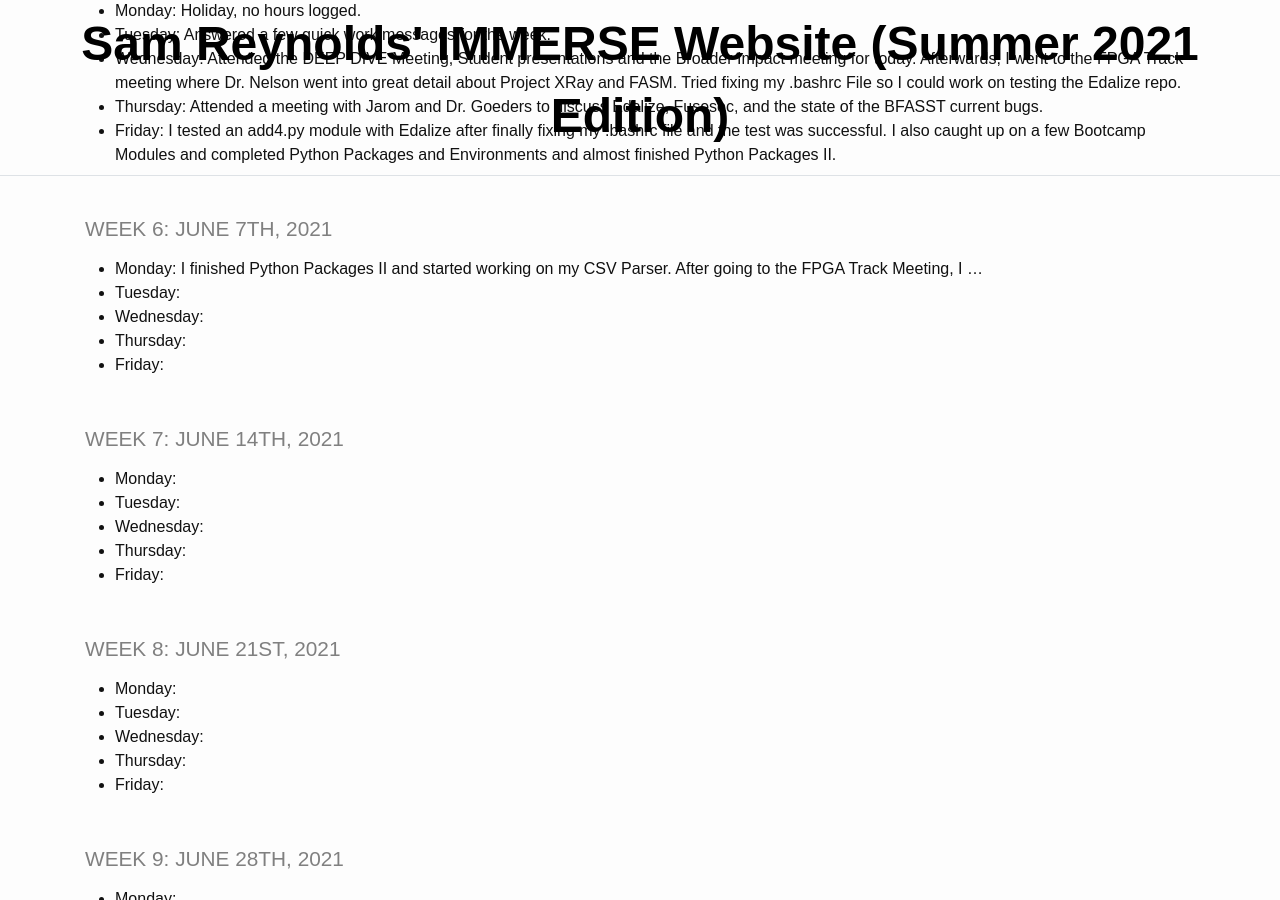
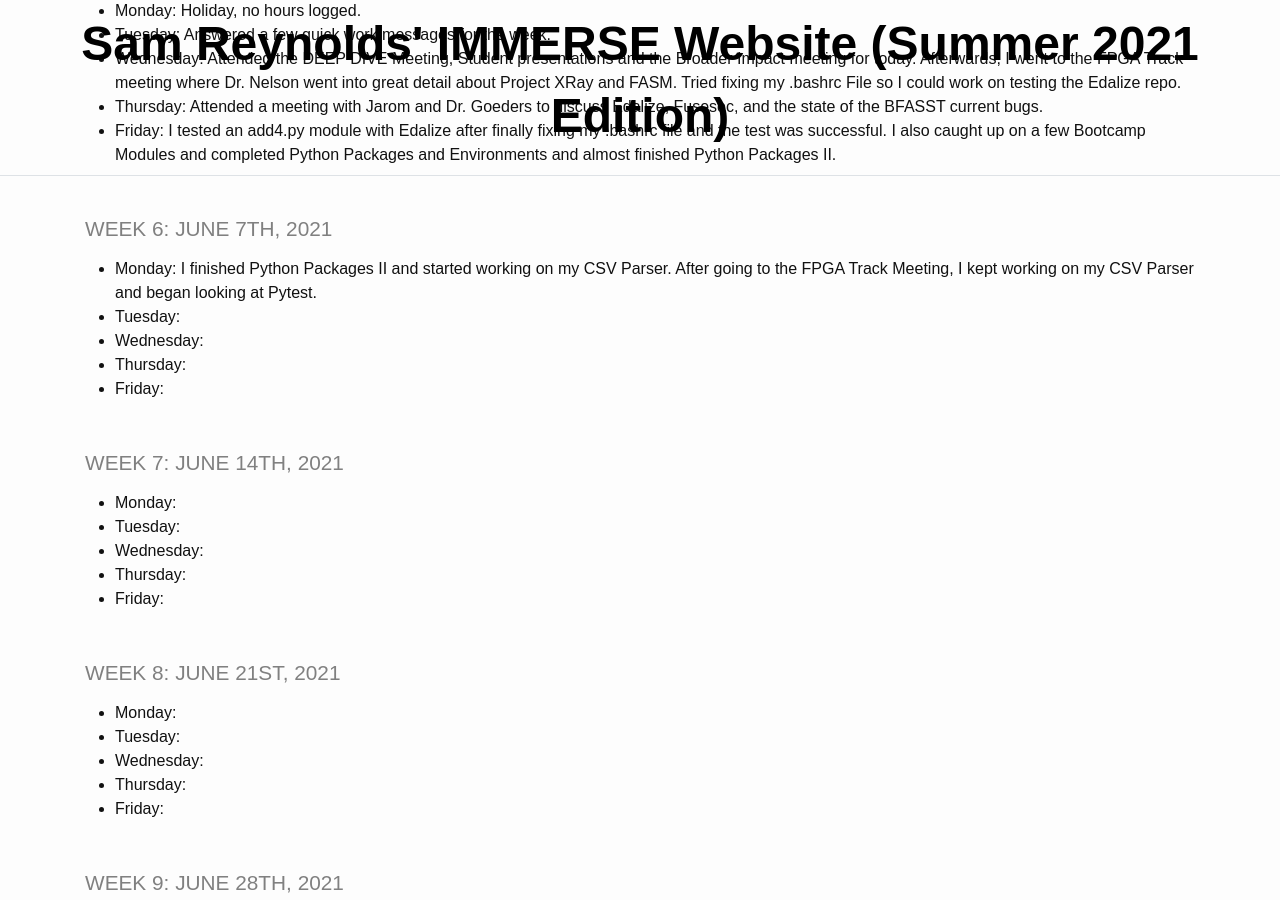
Before and after one commit to TheDHCreator/thedhcreator.github.io, a Jekyll site: the page built from _pages/log.md, in a window 1280 px wide and 900 px high, scrolled down 1943 px. Built offline with Jekyll 4.4.1, drawn with Linux system fonts in a browser that asks for light colours.

Commit message:
last commit of Monday

```diff
--- a/_pages/log.md
+++ b/_pages/log.md
@@ -57,7 +57,7 @@ title: IMMERSE Log
 
 ### Week 6: June 7th, 2021
 
-* **Monday**: I finished Python Packages II and started working on my CSV Parser. After going to the FPGA Track Meeting, I ...
+* **Monday**: I finished Python Packages II and started working on my CSV Parser. After going to the FPGA Track Meeting, I kept working on my CSV Parser and began looking at Pytest.
 * **Tuesday**:
 * **Wednesday**:
 * **Thursday**:
```
